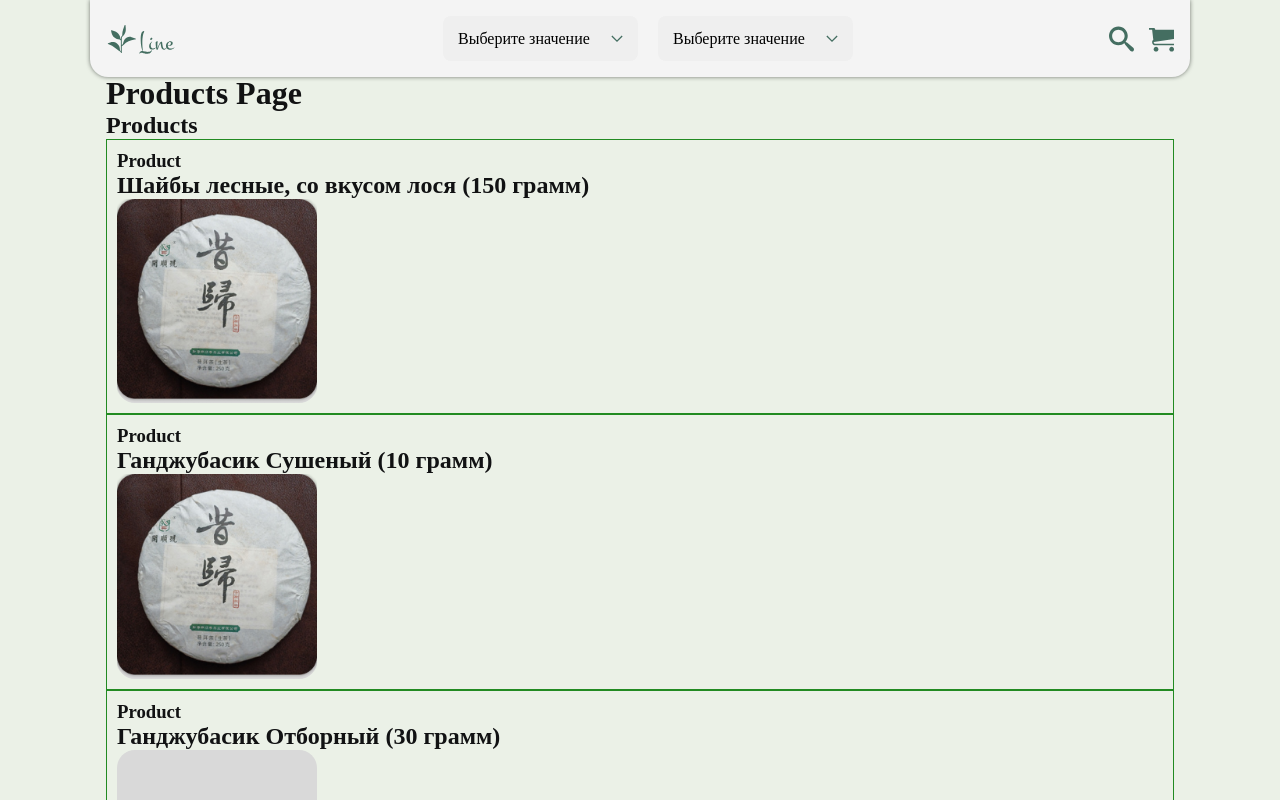
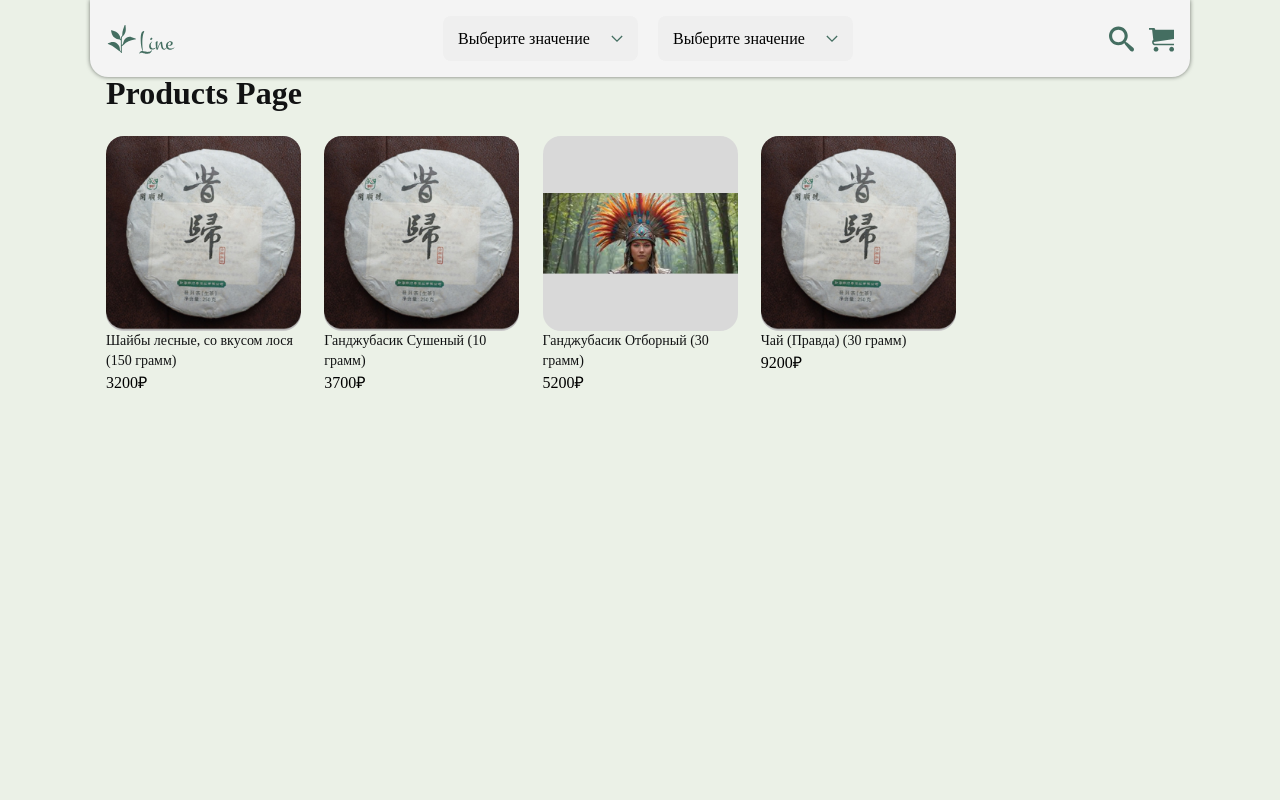
Before and after one commit to Serbin-Executive/e-commerce-core, a React (Vite) app: page /products in a window 1280 px wide. Shown: the top 800 px of the page. Built offline with nearby package versions, Linux system fonts and the light colour scheme.

Commit message:
[EC-11] Added ProductCard

```diff
--- /dev/null
+++ b/src/components/ProductCard/index.tsx
@@ -0,0 +1,38 @@
+import type IProduct from "@domains/Product";
+import ProductImage from "@components/ProductImage";
+import { type ReactElement } from "react";
+import { useNavigate } from "react-router";
+import { paths } from "@router/routes";
+import "./style.css";
+
+export interface IProductProps {
+    product: IProduct;
+}
+
+const CURRENCY: string = "₽";
+
+const Product = ({ product }: IProductProps): ReactElement => {
+    const navigate = useNavigate();
+
+    const firstImageSrc: string = product.images[0].src;
+
+    const goToProductPage = (): void => {
+        navigate(`${paths.PRODUCTS.path}/${product.id}`);
+    };
+
+    const productPrice: string = `${product.price}${CURRENCY}`
+
+    return (
+        <div className="product" onClick={goToProductPage}>
+            <div className="product-image-container">
+                <ProductImage src={firstImageSrc} name={product.name} />
+            </div>
+            <div className="product-info">
+                <div className="product-name common-text" title={product.name }>{product.name}</div>
+                <div className="product-price primary-text-passive" title={productPrice}>{productPrice}</div>
+            </div>
+        </div>
+    );
+};
+
+export default Product;
--- /dev/null
+++ b/src/components/ProductCard/style.css
@@ -0,0 +1,25 @@
+.product {
+    width: 195px;
+    height: 285px;
+}
+
+.product:hover {
+    cursor: pointer;
+}
+
+.product:hover img.product-image {
+    transform: scale(1.05);
+}
+
+.product-info {
+    padding: var(--product-padding);
+}
+
+.product-name {
+    display: -webkit-box;
+    line-clamp: 2;
+    -webkit-line-clamp: 2;
+    -webkit-box-orient: vertical;
+    overflow: hidden;
+    text-overflow: ellipsis;
+}
--- a/src/components/ProductImage/index.tsx
+++ b/src/components/ProductImage/index.tsx
@@ -20,16 +20,15 @@ const ProductImage = ({
     width,
 }: IProductImageProps): ReactElement => {
     const currentObjectFitType: string = !width
-        ? ObjectFitTypes.NONE
-        : ObjectFitTypes.CONTAIN;
+        ? ObjectFitTypes.CONTAIN
+        : ObjectFitTypes.NONE;
     const currentWidth: string = !width ? DEFAULT_PRODUCT_IMAGE_WIDTH : width;
 
     return (
-        <div className="product-image-container" style={{ width: width }}>
+        <div className="product-image-slider" style={{ width: currentWidth }}>
             <img
                 src={src}
                 alt={name}
-                width={currentWidth}
                 className={`product-image ${currentObjectFitType}`}
             />
         </div>
--- a/src/components/ProductImage/style.css
+++ b/src/components/ProductImage/style.css
@@ -1,14 +1,17 @@
-.product-image-container {
+.product-image-slider {
+    flex-shrink: 0;
     aspect-ratio: 1/1;
     background-color: var(--image-background-color);
     border-radius: var(--content-radius-primary);
     display: flex;
     justify-content: center;
     align-items: center;
+    overflow: hidden;
 }
 
 img.product-image {
-    overflow: hidden;
+    width: 100%;
+    transition: var(--transition-time);
 }
 
 img.product-image.contain {
--- a/src/components/ProductsList/index.tsx
+++ b/src/components/ProductsList/index.tsx
@@ -1,5 +1,7 @@
+import type IProduct from "@domains/Product";
+import Product from "@components/ProductCard";
 import { memo, type ReactElement } from "react";
-import Product, { type IProduct } from "@components/Product";
+import "./style.css";
 
 export interface IProductsListProps {
     products: IProduct[];
@@ -16,7 +18,6 @@ const ProductsList = memo(({ products }: IProductsListProps): ReactElement => {
 
     return (
         <div className="products-list">
-            <h2>Products</h2>
             {products.map((product: IProduct) => (
                 <Product key={product.id} product={product} />
             ))}
--- /dev/null
+++ b/src/components/ProductsList/style.css
@@ -0,0 +1,7 @@
+.products-list {
+    padding-top: calc(var(--content-padding) * 1.5);
+    display: grid;
+    grid-gap: 20px;
+    grid-template-columns: repeat(auto-fill, 195px);
+    justify-content: space-between;
+}
```
